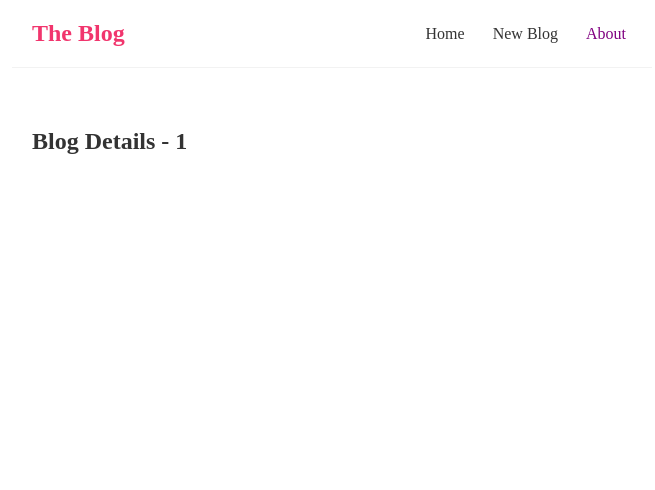
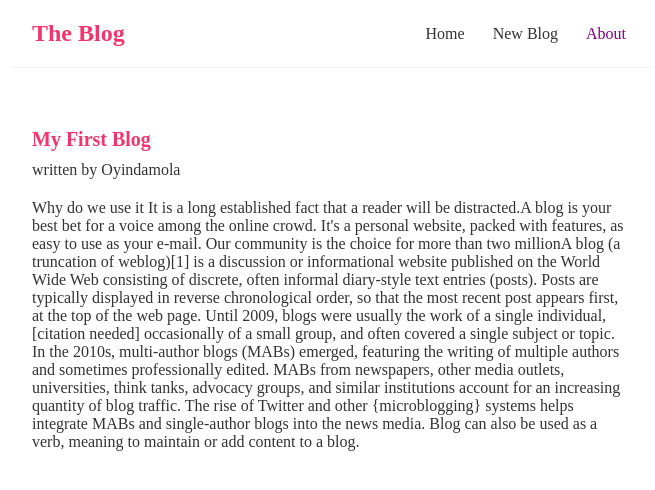
Before and after one commit to oyindamolaWbCode/react-blog, a React (Create React App) app: page /blogs/1 in a window 1280 px wide. Shown: the top 490 px of the page, without its empty margins (308-963 px from the left). Built offline with nearby package versions, Linux system fonts and the light colour scheme; data requests are answered from the project's data file.

Commit message:
reusing usefetch

```diff
--- a/Data/db.json
+++ b/Data/db.json
@@ -2,31 +2,31 @@
    "blogs":[
    {
         "title": "My First Blog",
-        "body": "Why do we use it\nIt is a long established fact that a reader will be distracted,A blog is your best bet for a voice among the online crowd. It's a personal website, packed with features, as easy to use as your e-mail. Our community is the choice for more than two million",
+        "body": "Why do we use it\nIt is a long established fact that a reader will be distracted.A blog is your best bet for a voice among the online crowd. It's a personal website, packed with features, as easy to use as your e-mail. Our community is the choice for more than two millionA blog (a truncation of weblog)[1] is a discussion or informational website published on the World Wide Web consisting of discrete, often informal diary-style text entries (posts). Posts are typically displayed in reverse chronological order, so that the most recent post appears first, at the top of the web page. Until 2009, blogs were usually the work of a single individual,[citation needed] occasionally of a small group, and often covered a single subject or topic. In the 2010s, multi-author blogs (MABs) emerged, featuring the writing of multiple authors and sometimes professionally edited. MABs from newspapers, other media outlets, universities, think tanks, advocacy groups, and similar institutions account for an increasing quantity of blog traffic. The rise of Twitter and other {microblogging} systems helps integrate MABs and single-author blogs into the news media. Blog can also be used as a verb, meaning to maintain or add content to a blog.",
         "author": "Oyindamola",
         "id": 1
     },
     {
         "title": "Opening party",
-        "body": "Why do we use it\nIt is a long established fact that a reader will be distracted",
+        "body": "Why do we use it\nIt is a long established fact that a reader will be distracted.The emergence and growth of blogs in the late 1990s coincided with the advent of web publishing tools that facilitated the posting of content by non-technical users who did not have much experience with HTML or computer programming. Previously, a knowledge of such technologies as HTML and File Transfer Protocol had been required to publish content on the Web, and early Web users therefore tended to be hackers and computer enthusiasts. In the 2010s, the majority are interactive Web 2.0 websites, allowing visitors to leave online comments, and it is this interactivity that distinguishes them from other static websites.[2] In that sense, blogging can be seen as a form of social networking service. Indeed, bloggers not only produce content to post on their blogs but also often build social relations with their readers and other bloggers.[3] However, there are high-readership blogs which do not allow comments.",
         "author": "Ballerina",
         "id": 2
     },
     {
         "title": "Opening Floor ",
-        "body": "Why do we use it\nIt is a long established fact that a reader will be distracted",
+        "body": "Why do we use it\nIt is a long established fact that a reader will be distracted.Many blogs provide commentary on a particular subject or topic, ranging from philosophy, religion, and arts to science, politics, and sports. Others function as more personal online diaries or online brand advertising of a particular individual or company. A typical blog combines text, digital images, and links to other blogs, web pages, and other media related to its topic. The ability of readers to leave publicly viewable comments, and interact with other commenters, is an important contribution to the popularity of many blogs. However, blog owners or authors often moderate and filter online comments to remove hate speech or other offensive content. Most blogs are primarily textual, although some focus on art (art blogs), photographs (photoblogs), videos (video blogs or vlogs), music (MP3 blogs), and audio (podcasts). In education, blogs can be used as instructional resources; these are referred to as edublogs. Microblogging is another type of blogging, featuring very short posts.",
         "author": "Kushimo",
         "id": 3
     },
     {
         "title": "Opening Speech ",
-        "body": "Why do we use it\nIt is a long established fact that a reader will be distracted",
+        "body": "Why do we use it\nIt is a long established fact that a reader will be distracted.'Blog' and 'blogging' are now loosely used for content creation and sharing on social media, especially when the content is long-form and one creates and shares content on regular basis. So, one could be maintaining a blog on Facebook or blogging on Instagram.",
         "author": "Maria",
         "id": 4
     },
     {
         "title": "The Blog ",
-        "body": "Why do we use it\nIt is a long established fact that a reader will be distracted",
+        "body": "Why do we use it\nIt is a long established fact that a reader will be distracted.On February 16, 2011, there were over 156 million public blogs in existence. On February 20, 2014, there were around 172 million Tumblr[4] and 75.8 million WordPress[5] blogs in existence worldwide. According to critics and other bloggers, Blogger is the most popular blogging service used today. However, Blogger does not offer public statistics.[6][7] Technorati lists 1.3 million blogs as of February 22, 2014.[8]",
         "author": "Damola",
         "id": 5
     }
--- a/src/BlogDetails.js
+++ b/src/BlogDetails.js
@@ -1,12 +1,22 @@
 import { useParams } from "react-router-dom";
+import useFetch from "./useFetch";
 
 
 const BlogDetails = () => {
-    const { id } = useParams()
+    const { id } = useParams();
+    const { data: blog, error, isPending} = useFetch('http://localhost:8000/blogs/' + id);
 
     return (
         <div className="blog-details">
-            <h2>Blog Details - { id } </h2>
+            {isPending && <div> Loading...</div>}
+            {error && <div> {error} </div>}
+            {blog && (
+                <article>
+                    <h2>{ blog.title}</h2>
+                    <p>written by {blog.author}</p>
+                    <div>{blog.body}</div>
+                </article>
+            )}
         </div>
      );
 }
--- a/src/index.css
+++ b/src/index.css
@@ -61,3 +61,22 @@
 .blog-preview a{
   text-decoration: none;
 }
+
+/* blog details page */
+.blog-details h2{
+  font-size: 20px;
+  color:#f1356d;
+  margin-bottom: 10px;
+}
+
+.blog-details div{
+  margin:20px 0;
+}
+
+.blog-details button{
+  background:#f1356d;
+  color:#fff;
+  border:0;
+  padding: 8px;
+  border-radius:8px;
+}
--- a/src/useFetch.js
+++ b/src/useFetch.js
@@ -7,6 +7,7 @@ const useFetch = (url) =>{
     const [error, SetError] = useState(null);
 
     useEffect(() =>{
+
         setTimeout(() =>{
              fetch(url)
         .then(res =>{
```
